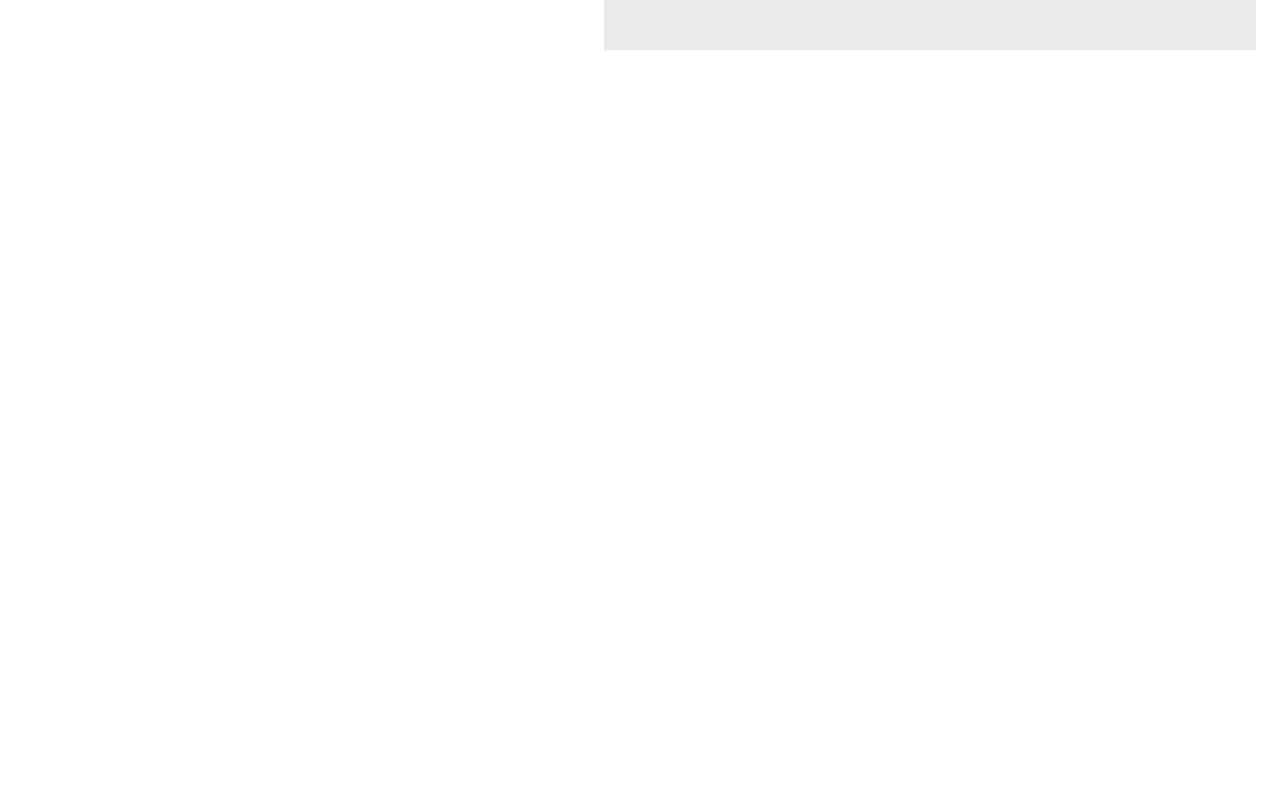
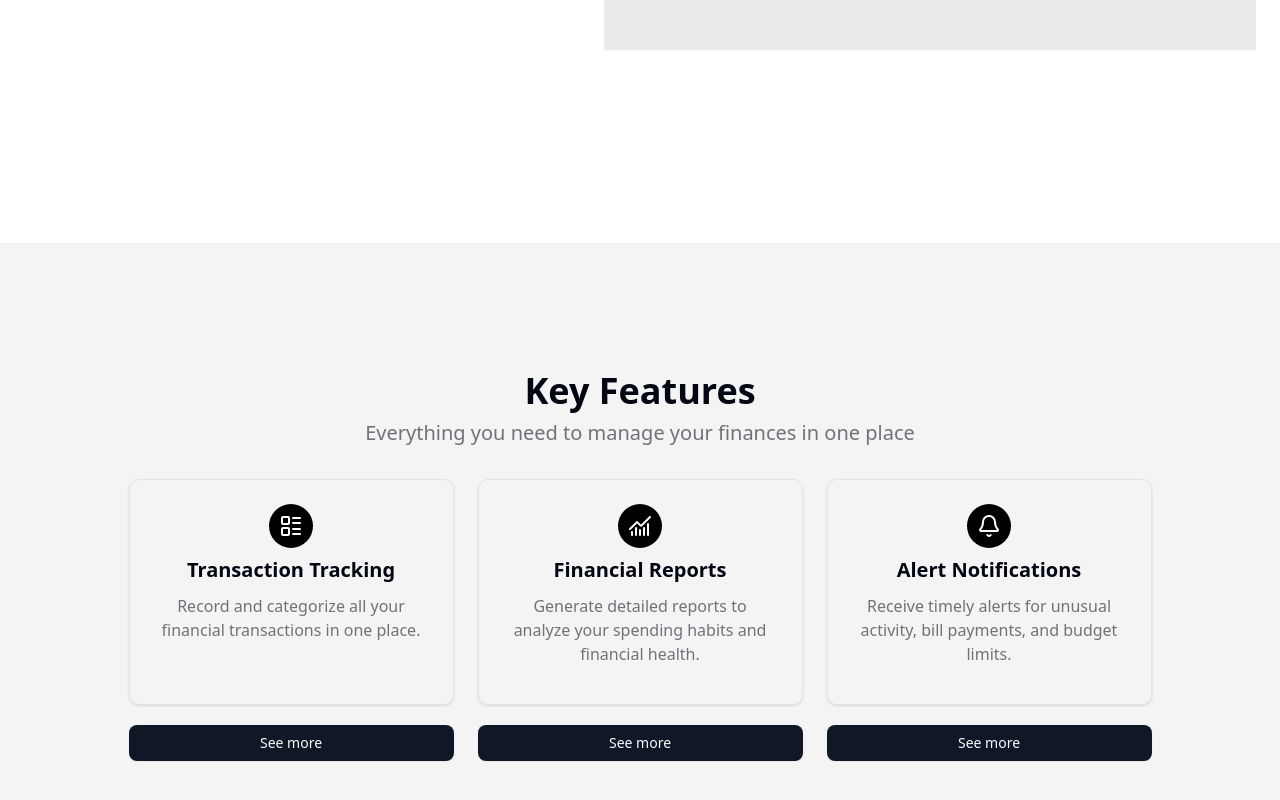
Before and after one commit to FinTech-Pro-Developers/FinTech-Pro, a Next.js app in the folder fin_tech-pro/: page / in a window 1280 px wide. Shown: the part 604-1404 px from the top of the page. Before the commit the page ends 847 px from the top, so only its background shows below. Built offline with nearby package versions, Linux system fonts and the light colour scheme.

Commit message:
feat(web): add featura component a to page

```diff
--- a/fin_tech-pro/src/app/page.tsx
+++ b/fin_tech-pro/src/app/page.tsx
@@ -1,8 +1,11 @@
 import Hero from '@/components/molecules/hero'
+import { Features } from '@/components/organisms/features'
+
 export default function Page() {
   return (
     <>
       <Hero />
+      <Features />
     </>
   )
 }
```
